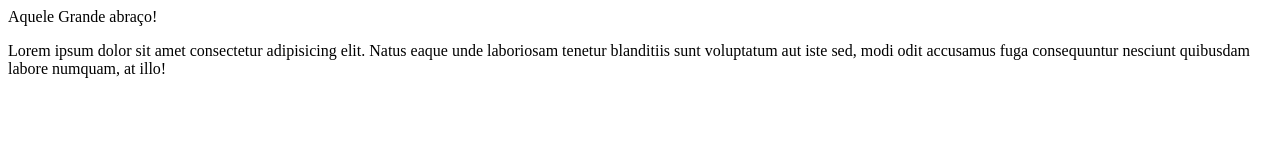
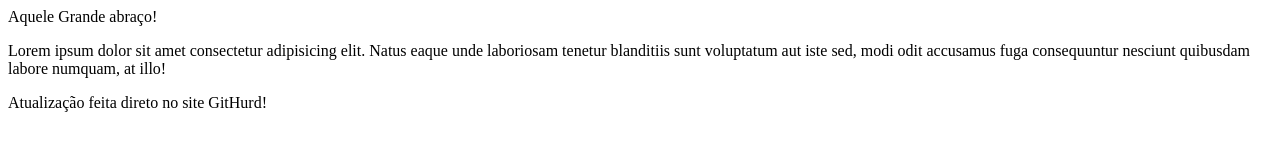
Before and after one commit to AbMendonca/Hello-Word, a plain HTML site: page site - exemplo/index.html in a window 1280 px wide. Drawn offline with Linux system fonts and the light colour scheme.

Commit message:
Update index.html
Atualizado direto no site GITHURB

```diff
--- a/site - exemplo/index.html
+++ b/site - exemplo/index.html
@@ -20,6 +20,8 @@
 <body>
     <P>Lorem ipsum dolor sit amet consectetur adipisicing elit. Natus eaque unde laboriosam tenetur blanditiis sunt voluptatum aut iste sed, modi odit accusamus fuga consequuntur nesciunt quibusdam labore numquam, at illo!
     </P>
+<P> Atualização feita direto no site GitHurd! </p>
+
 
 </body>
 </html>
```
